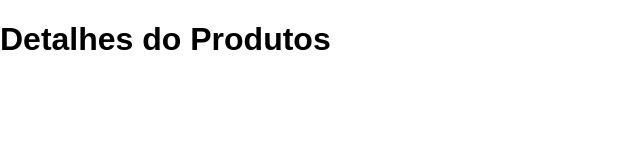
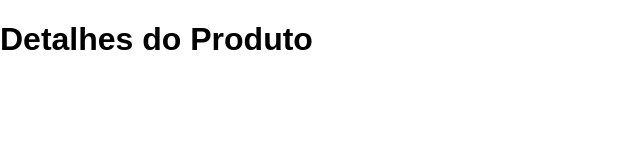
Before and after one commit to zCaioSantos/commerce-frontend, a React (Vite) app: page /produtos/1 in a window 1280 px wide. Shown: the top 160 px of the page, without its empty margins (0-640 px from the left). Built offline with nearby package versions, Linux system fonts and the light colour scheme.

Commit message:
feat: add route product detail

```diff
--- /dev/null
+++ b/src/pages/ProductDetails/Controller.tsx
@@ -0,0 +1,4 @@
+import { Layout } from './Layout';
+export function Controller() {
+ return <Layout />;
+}
--- /dev/null
+++ b/src/pages/ProductDetails/Layout.tsx
@@ -0,0 +1,3 @@
+export function Layout() {
+ return <h1>Detalhes do Produto</h1>;
+}
--- /dev/null
+++ b/src/pages/ProductDetails/index.tsx
@@ -0,0 +1,5 @@
+import { Controller } from './Controller';
+
+(Controller as any).displayName = 'ProductDetails';
+
+export { Controller as ProductDetails };
--- a/src/router/index.tsx
+++ b/src/router/index.tsx
@@ -1,6 +1,7 @@
 import { Routes, Route } from 'react-router-dom';
 import { Dummy } from '../pages/Dummy';
 import { LandingPage } from '../pages/LandingPage';
+import { ProductDetails } from '../pages/ProductDetails';
 
 export function Routers() {
  return (
@@ -9,7 +10,7 @@ export function Routers() {
     <Route index element={<LandingPage />} />
     <Route path="produtos">
      <Route index element={<h1>Produtos</h1>} />
-     <Route path=":id" element={<h1>Detalhes do Produtos</h1>} />
+     <Route path=":id" element={<ProductDetails />} />
     </Route>
     <Route path="logout" element={<h1>logout</h1>} />
    </Route>
```
